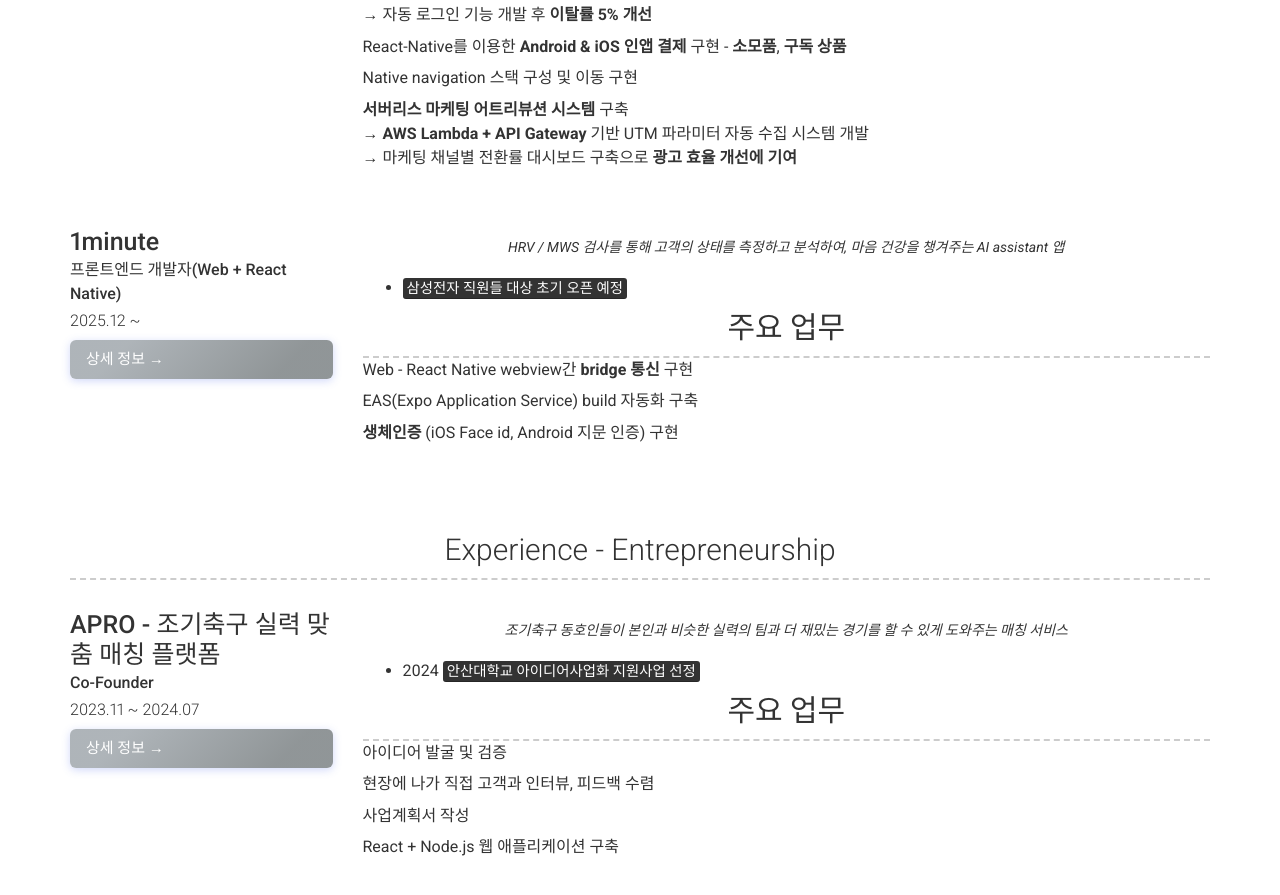
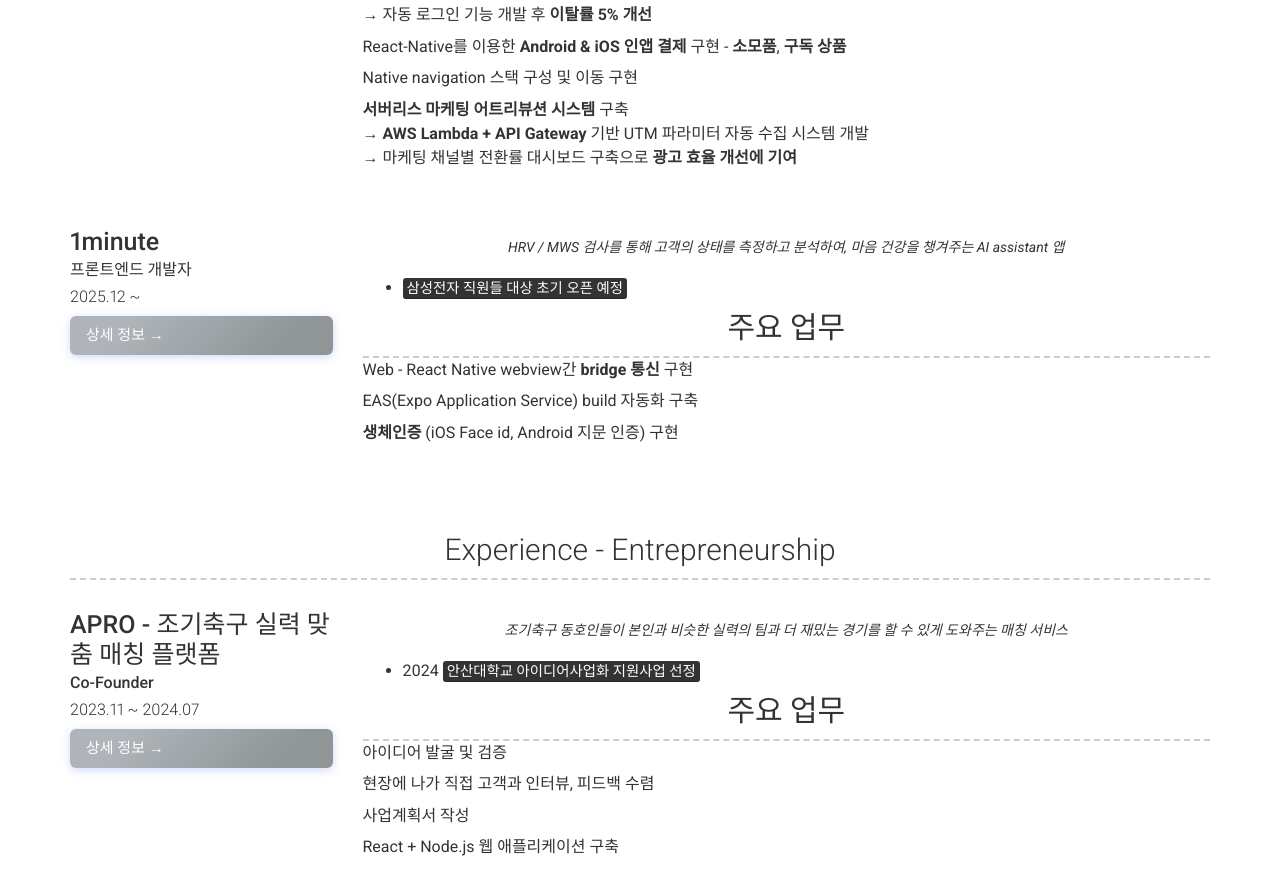
Before and after one commit to Hangyeol-SSeo/Hangyeol-SSeo.github.io, a Jekyll site: the page built from index.md, in a window 1280 px wide and 900 px high, scrolled down 1028 px. Shown: the top 895 px of the window. Built offline with Jekyll 4.4.1, drawn with Linux system fonts in a browser that asks for light colours; nearby versions of some CDN libraries.

Commit message:
불필요한 부분 삭제

```diff
--- a/_config.yml
+++ b/_config.yml
@@ -109,7 +109,7 @@ content:
 
       - layout: left
         title: 1minute
-        sub_title: 프론트엔드 개발자(Web + React Native)
+        sub_title: 프론트엔드 개발자
         caption: 2025.12 ~
         link: /experience/1minute/
         link_text: 상세 정보 →
```
Also changed, not shown: 1 other file.
